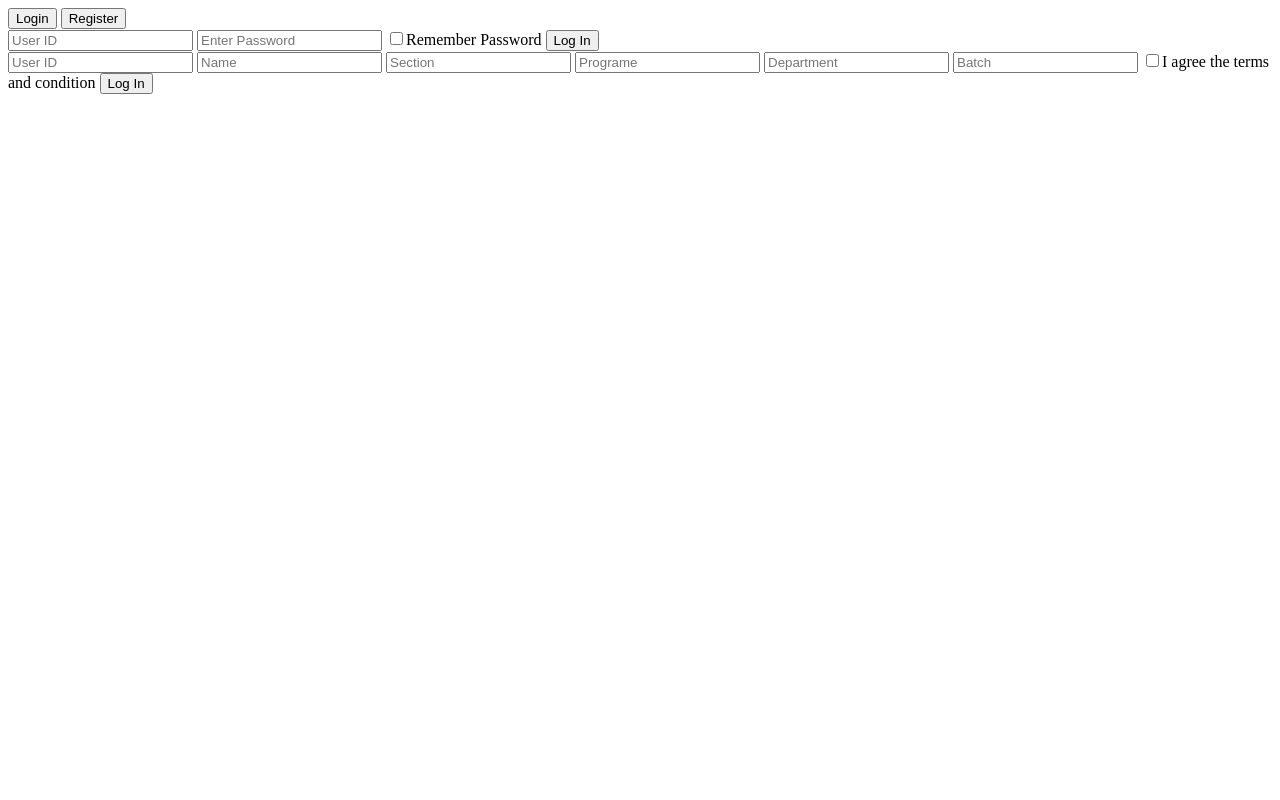
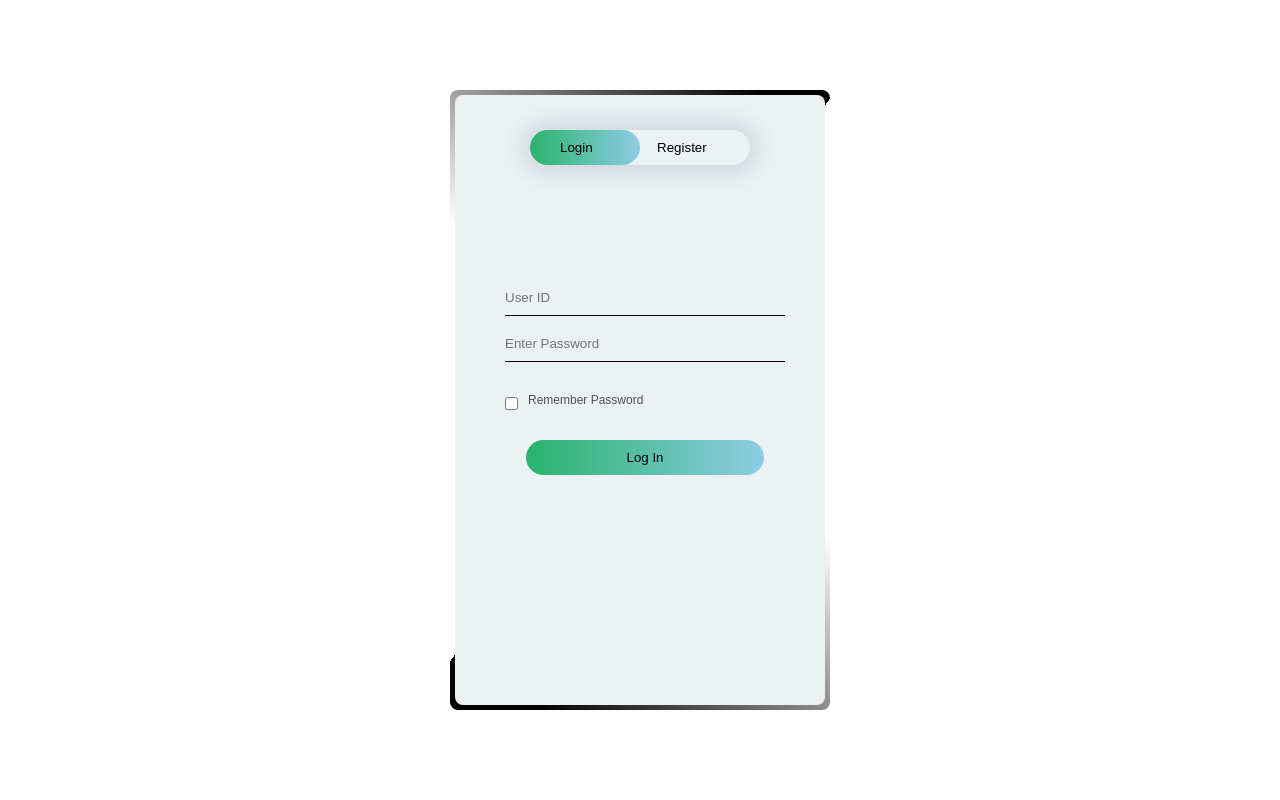
Before and after one commit to lomatul/ClassBookingSystem, a PHP site: page /login.html in a window 1280 px wide. Run offline with PHP 8.4, Linux system fonts and the light colour scheme; some libraries are stand-ins or nearby versions; some web fonts are replaced.

Commit message:
Add files via upload

```diff
--- /dev/null
+++ b/assets/css/main.css
@@ -0,0 +1,163 @@
+*{
+    margin: 0;
+    padding: 0;
+    font-family: sans-serif;
+
+
+}
+body{
+    display: flex;
+    justify-content: center;
+    align-items: center;
+    min-height: 100vh;
+    border-radius: 8px;
+    background-repeat: no-repeat;
+    background-attachment: fixed;
+    background-size: cover;
+    color: #FFFFFF;
+}
+.box{
+    width: 380px;
+    height: 620px;
+    background-position: center;
+    background-size: cover;
+    position: absolute;
+    overflow: hidden;
+    border-radius: 8px;
+    background: transparent;
+}
+
+.box::before{
+    content: '';
+    position:absolute;
+    top:-50%;
+    left: -50%;
+    width: 380px;
+    height: 580px;
+    transform-origin: bottom right;
+    background: linear-gradient(0deg,transparent,black,black);
+    animation: animate 6s linear infinite;
+}
+
+.box::after{
+    content: '';
+    position:absolute;
+    top:-50%;
+    left: -50%;
+    width: 100%;
+    height: 100%;
+    transform-origin: bottom right;
+    background: linear-gradient(0deg,transparent,black,black);
+    animation: animate 6s linear infinite;
+    animation-delay: -3s;
+    }
+
+
+@keyframes animate{
+    0%
+    {
+        transform: rotate(0deg);
+    }
+    100%
+    {
+        transform: rotate(360deg);
+    }
+}
+.form-box{
+    inset: 5px;
+    position: absolute;
+    border-radius: 8px;
+    background: rgb(236, 241, 243);
+    z-index: 10;
+    overflow: hidden;
+}
+
+.button-box{
+    width: 220px;
+    margin: 35px auto;
+    position: relative;
+    box-shadow: 0 0 20px 9px #10335e1f;
+    border-radius: 30px;
+}
+.toggle-btn{
+    padding: 10px 30px;
+    cursor: pointer;
+    background: transparent;
+    border: 0;
+    outline: none;
+    position: relative;
+
+}
+#btn{
+    top:0;
+    left: 0;
+    position: absolute;
+    width: 110px;
+    height: 100%;
+    background:linear-gradient(to right,rgb(42, 179, 108),rgb(141, 204, 228));
+    border-radius: 30px;
+    transition: 0.5s;
+    font-size: 18px;
+    font-weight: 100px;
+}
+
+.social-icons{
+    margin: 30px auto;
+    text-align: center;
+}
+.social-icons img{
+    width: 30px;
+    margin: 0 12px;
+    box-shadow: 0 0 20px 0 #7f7f7f3d;
+    cursor: pointer;
+
+}
+
+.input-group{
+    top: 180px;
+    position: absolute;
+    width: 280px;
+    transition: .5s;
+}
+
+.input-field{
+    width: 100%;
+    padding: 10px 0;
+    margin: 5px 0;
+    border-left: 0;
+    border-top: 0;
+    border-right: 0;
+    border-bottom: 1px solid rgb(18, 0, 0);
+    color: rgba(9, 1, 1, 0.667);
+    outline: none;
+    background: transparent;
+}
+
+.submit-btn{
+    width: 85%;
+    padding: 10px 30px;
+    cursor: pointer;
+    display: block;
+    margin: auto;
+    background:linear-gradient(to right,rgb(42, 179, 108),rgb(141, 204, 228));
+    border: 0;
+    outline: none;
+    border-radius: 30px;
+    font-weight: 200px;
+
+}
+.check-box{
+    margin: 30px 10px 30px 0;
+}
+span{
+    color: rgba(0, 0, 0, 0.667);
+    font-size: 12px;
+    bottom: 68px;
+    position: absolute;
+}
+#login{
+    left: 50px;
+}
+#registration{
+    left: 450px
+}
--- /dev/null
+++ b/assets/js/app.js
@@ -0,0 +1,16 @@
+var x= document.getElementById("login");
+var y= document.getElementById("registration");
+var z= document.getElementById("btn");
+
+
+function registration(){
+    x.style.left="-450px";
+    y.style.left="50px";
+    z.style.left="110px";
+}
+
+function login(){
+    x.style.left="50px";
+    y.style.left="450px";
+    z.style.left="0px";
+}
```
Also changed, not shown: assets/css/style.css (+26 -12 lines), assets/images/facebook.png (added), assets/images/google.png (added), assets/images/twitter-sign.png (added).
